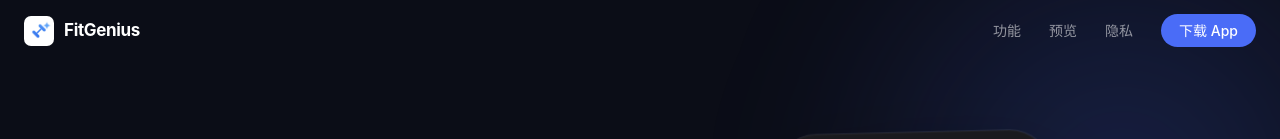
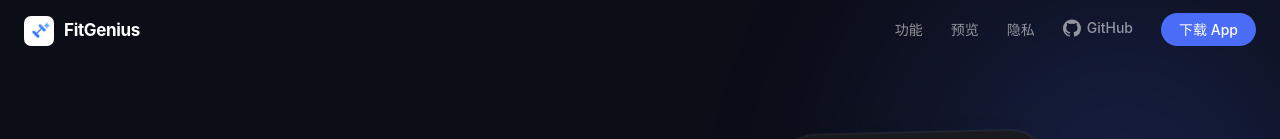
Before and after one commit to swording-k/fit-genius, a website: page docs/index.html in a window 1280 px wide. Shown: the top 139 px of the page. Drawn offline with Linux system fonts and the light colour scheme.

Commit message:
website: 导航栏新增 GitHub 入口（隐私右侧）

```diff
--- a/docs/index.html
+++ b/docs/index.html
@@ -112,6 +112,11 @@ body {
   transition: color .25s;
 }
 .nav-links a:hover { color: white; }
+.nav-github {
+  display: inline-flex;
+  align-items: center;
+  gap: 6px;
+}
 .nav-cta {
   background: var(--blue);
   color: white !important;
@@ -703,6 +708,10 @@ body {
     <li><a href="#features">功能</a></li>
     <li><a href="#screenshots">预览</a></li>
     <li><a href="#privacy">隐私</a></li>
+    <li><a href="https://github.com/swording-k/fit-genius" target="_blank" rel="noopener" class="nav-github">
+      <svg width="18" height="18" viewBox="0 0 24 24" fill="currentColor" aria-hidden="true"><path d="M12 .5C5.37.5 0 5.78 0 12.29c0 5.21 3.44 9.63 8.21 11.19.6.11.82-.25.82-.56 0-.28-.01-1.02-.02-2-3.34.71-4.04-1.58-4.04-1.58-.55-1.37-1.34-1.74-1.34-1.74-1.09-.73.08-.72.08-.72 1.2.08 1.84 1.21 1.84 1.21 1.07 1.8 2.81 1.28 3.5.98.11-.76.42-1.28.76-1.57-2.67-.3-5.47-1.3-5.47-5.79 0-1.28.46-2.33 1.22-3.15-.12-.3-.53-1.49.12-3.11 0 0 .99-.31 3.25 1.2a11.5 11.5 0 0 1 5.92 0c2.26-1.51 3.24-1.2 3.24-1.2.65 1.62.24 2.81.12 3.11.76.82 1.22 1.87 1.22 3.15 0 4.5-2.81 5.49-5.49 5.78.43.36.81 1.08.81 2.18 0 1.57-.01 2.84-.01 3.23 0 .31.21.68.83.56A12.04 12.04 0 0 0 24 12.29C24 5.78 18.63.5 12 .5z"/></svg>
+      GitHub
+    </a></li>
     <li><a href="#download" class="nav-cta">下载 App</a></li>
   </ul>
 </nav>
```
Also changed, not shown: website/index.html (+9 -0 lines).
